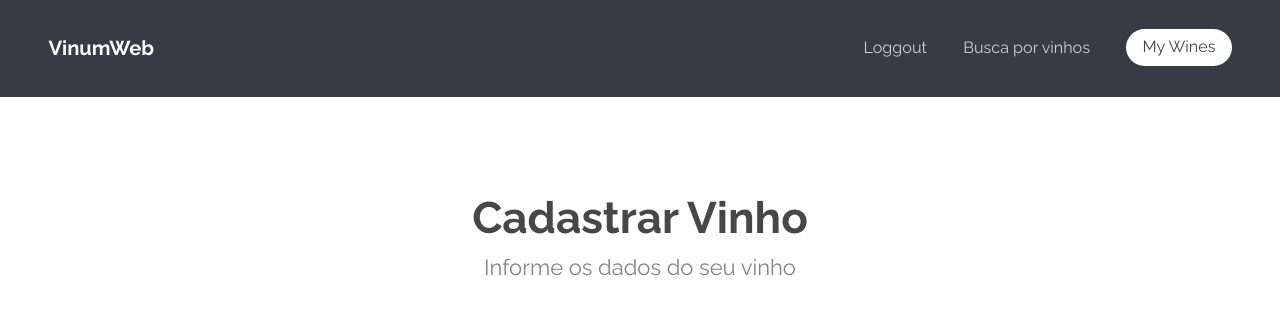
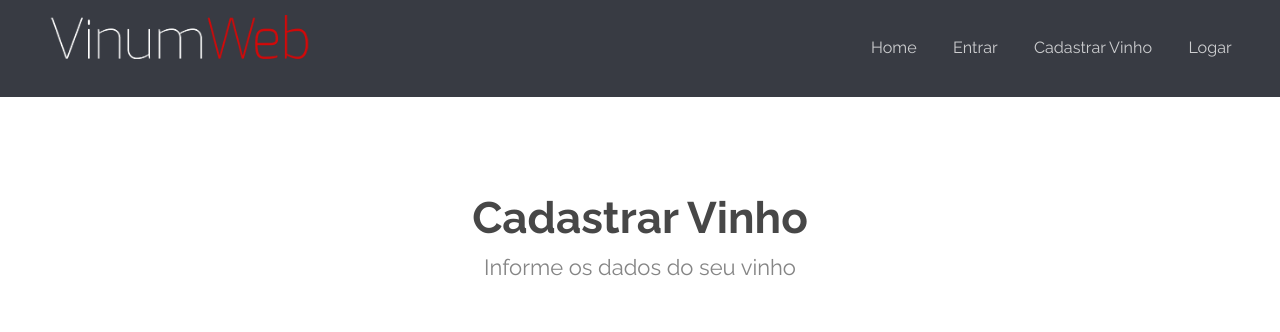
Before and after one commit to jeanoliveira92/COM222TrabalhoFinal, a PHP site: page /cadastro_vinho.php in a window 1280 px wide. Shown: the top 332 px of the page. Run offline with PHP 8.4, Linux system fonts and the light colour scheme; some libraries are stand-ins or nearby versions.

Commit message:
Estruturado/Sessao

```diff
--- a/cadastro_vinho.php
+++ b/cadastro_vinho.php
@@ -1,9 +1,3 @@
-<!DOCTYPE html>
-<!--
-	Transit by TEMPLATED
-	templated.co @templatedco
-	Released for free under the Creative Commons Attribution 3.0 license (templated.co/license)
--->
 <html lang="en">
     <head>
         <meta charset="UTF-8">
@@ -28,36 +22,23 @@
         <script type="text/javascript" src="js/jquery.autocomplete.js"></script>
         <script type="text/javascript" src="js/jquery.tagsinput.js"></script>
         <script type="text/javascript">
-		 	$(document).ready(function(){
-				$("#nome").autocomplete("cadastrar.php", {
-					width:310,
+            $(document).ready(function () {
+                $("#nome").autocomplete("cadastro_vinho_Autocompletar.php", {
+                    width: 310,
                     selectFirst: false
                 });
             });
         </script>
         <script type="text/javascript">
-			$(function() {
-				$('#harmonizacao').tagsInput({width:'auto'});
+            $(function () {
+                $('#harmonizacao').tagsInput({width: 'auto'});
             });
         </script>
 
         <script src="js/init.js"></script>
     </head>
     <body>
-
-		<!-- Header -->
-			<header id="header">
-				<h1><a href="index.html">VinumWeb</a></h1>
-				<nav id="nav">
-					<ul>
-						<li><a href="index.html">Loggout</a></li>
-						<li><a href="generic.html">Busca por vinhos</a></li>
-						<!--li><a href="elements.html">Elements</a></li-->
-						<li><a href="#" class="button special">My Wines</a></li>
-					</ul>
-				</nav>
-			</header>
-
+        <?php include_once("navMenu.php"); ?>
         <!-- Main -->
         <section id="main" class="wrapper">
             <div class="container">
@@ -66,7 +47,7 @@
                     <p>Informe os dados do seu vinho</p>
                 </header>
                 <section>
-						<form action="addbanco.php" enctype="multipart/form-data" method="POST">
+                    <form action="cadastrar_vinho.php" enctype="multipart/form-data" method="POST">
                         <div class="row uniform 50%">
                             <div class="6u 12u$(4)">
                                 <label for="nome">Nome:</label>
--- a/css/style.css
+++ b/css/style.css
@@ -942,7 +942,7 @@
 		z-index: 10000;
 	}
 
-		#header h1 {
+		#header div {
 			color: #ffffff;
 			height: inherit;
 			left: 3em;
@@ -950,7 +950,12 @@
 			margin: 0;
 			padding: 0;
 			position: absolute;
+                        margin-top: 15px;
 		}
+
+                #header div img{
+                    height: 45%;
+                }
 
 			#header h1 a {
 				font-size: 1.25em;
@@ -1023,6 +1028,7 @@
 /* Banner */
 
 	#banner {
+                height: 100%;
 		background-image: url(../images/dark_tint.png), url(../images/wine.jpg);
 		background-position: center center;
 		background-size: cover;
--- a/mysqlconfig.php
+++ b/mysqlconfig.php
@@ -2,7 +2,7 @@
 
 // Cria a conexão com o banco
 function banco() {
-    include_once("../DAO.php");
+    include_once("DAO.php");
     $servidor = 'localhost';
     $user = 'vinumweb';
     $senha = 'vinumweb';
--- /dev/null
+++ b/navMenu.php
@@ -0,0 +1,20 @@
+<?php ?>
+<!-- Header -->
+<header id="header">
+    <div><a class="navbar-brand" href="index.php"><img src="images/logo.png"></span></a></div>
+    <nav id="nav">
+        <ul>
+            <li><a href="index.php">Home</a></li>
+            <li><a href="cadastro_vinho.php">Entrar</a></li>
+            <li><a href="cadastro_vinho.php">Cadastrar Vinho</a></li>
+            <?php if (isset($_SESSION['nome'])) { ?>
+                <li><a href="session/logon.php">Logout</a></li>
+            <?php } else { ?>
+                <li><a href="session/logon.php">Logar</a></li>
+                <?php
+            } ?>
+        </ul>
+    </nav>
+</header>
+<?php
+?>
--- a/session/registrar.php
+++ b/session/registrar.php
@@ -43,7 +43,7 @@
                 $dao->cadastro("usuario", array("nome"=>$nome, "senha"=>$senha, "email"=>$email));
                 $dado = $dao->executar();
 
-                header("location: ../index.php");
+                header("location: logon.php");
             }
 
         }else{
```
Also changed, not shown: cadastrar.php (deleted, +0 -17 lines), cadastro_vinho_Autocompletar.php (added, +20 -0 lines), index.php (+4 -16 lines), session/logon.php (renamed from session/logar.php, +5 -3 lines), session/session.php (deleted, +0 -17 lines), cadastrar_vinho.php (renamed from addbanco.php). Lines whose indentation alone changed are shown as unchanged.
